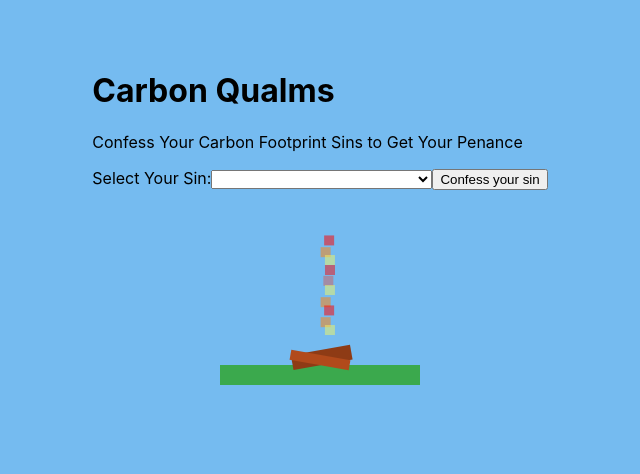
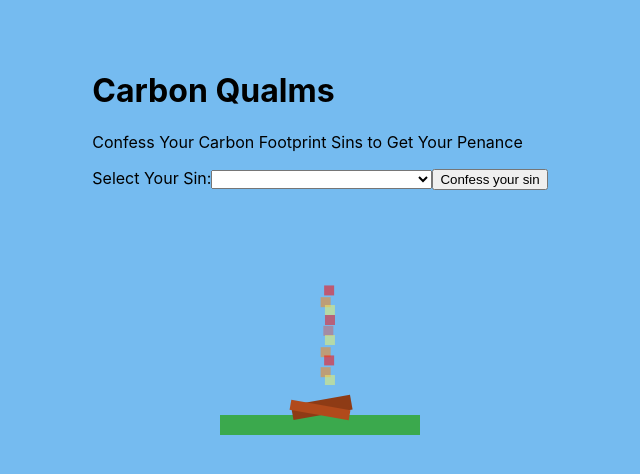
Before and after one commit to layla37/carbon-qualms, a React (Create React App) app: page / in a window 1280 px wide. Shown: the top 474 px of the page, without its empty margins (320-960 px from the left). Built offline with nearby package versions, Linux system fonts and the light colour scheme.

Commit message:
styling:

```diff
--- a/src/App.css
+++ b/src/App.css
@@ -51,7 +51,7 @@ body {
   display: flex;
   flex-direction: column;
   align-items: center;
-  padding-top: 50px;
+  padding-top: 100px;
 }
 
 .ground {
--- a/src/App.js
+++ b/src/App.js
@@ -30,8 +30,8 @@ function App() {
   };
 
   return (
-    <div classNameName="app">
-      <header classNameName="app-header">
+    <div className="app">
+      <header className="app-header">
         <h1>
           Carbon Qualms
         </h1>
```
